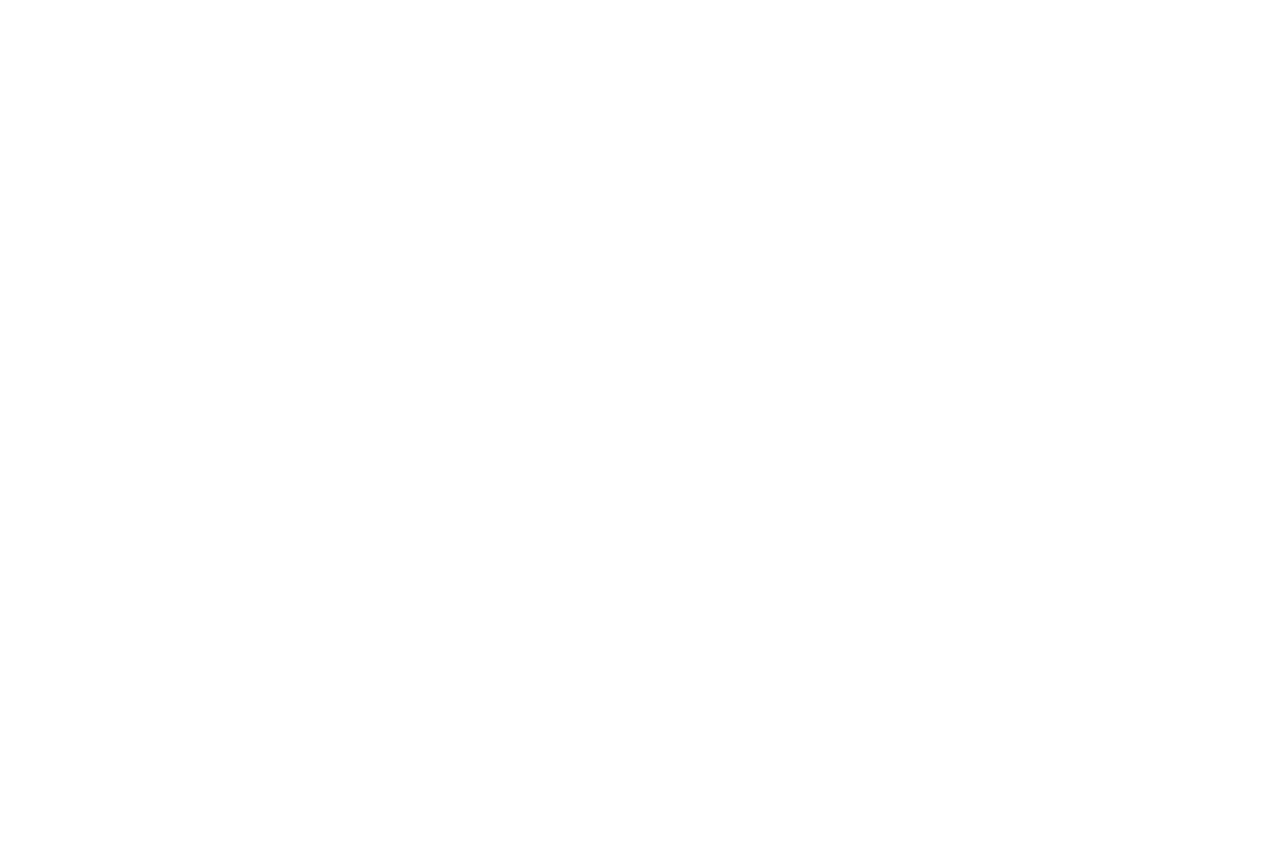
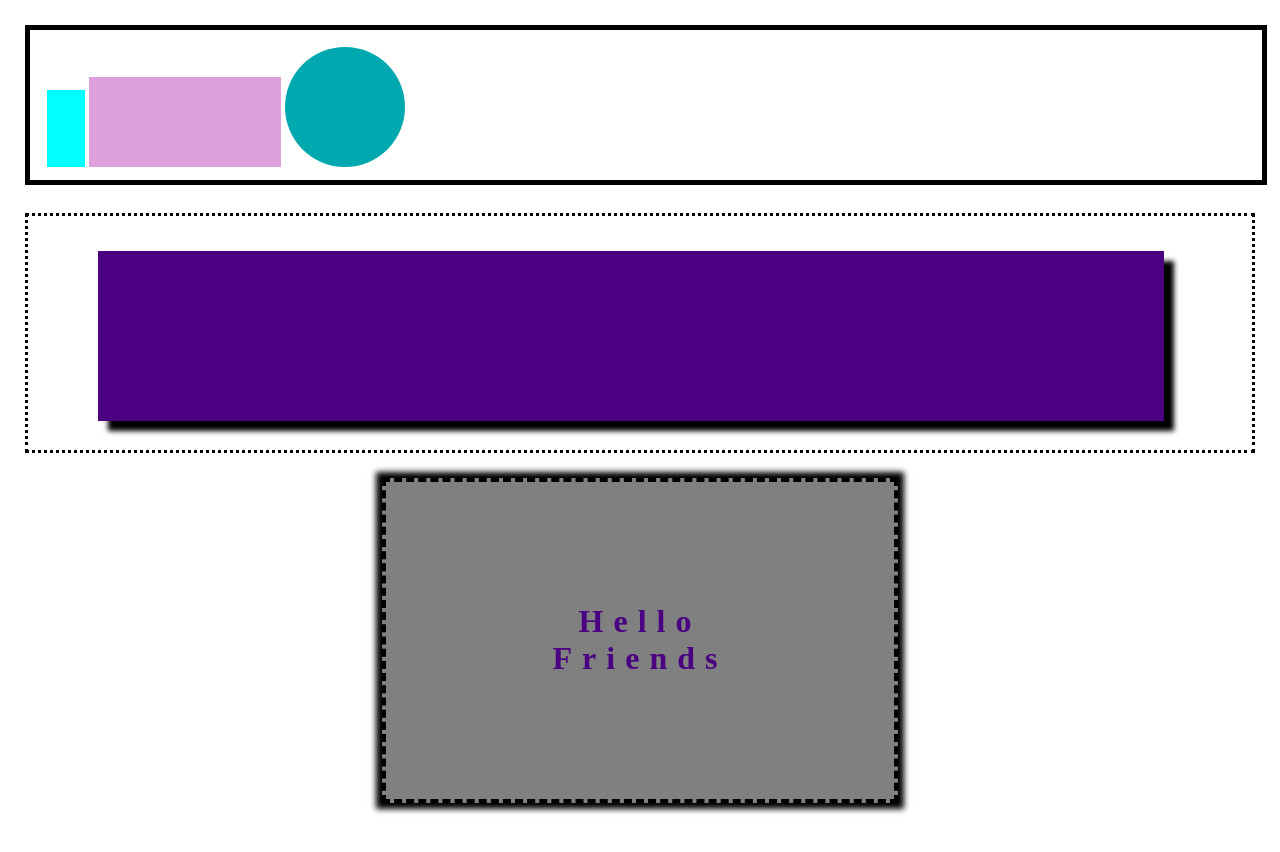
Before and after one commit to aysagrabert/new-html-css, a plain HTML site: page second/index.html in a window 1280 px wide. Before the commit the page ends 800 px from the top, so only its background shows below. Drawn offline with Linux system fonts and the light colour scheme.

Commit message:
finished html-css afternoon

```diff
--- a/first/index.css
+++ b/first/index.css
@@ -0,0 +1,25 @@
+body {
+    height: 100%;
+    width: 100%;
+    background-color: whitesmoke
+}
+.top-box{
+    height: 145px;
+    width: auto;
+    background-color: black;
+
+}
+
+.middle-box{
+    background-color: white;
+    margin: 0 auto;
+    height: 66vh;
+    width: 80%;
+}
+
+.bottom-box{
+    height: 150px;
+    width: 80%;
+    background-color: black;
+    margin-left: 10%;
+}
--- a/first/index.html
+++ b/first/index.html
@@ -1 +1,14 @@
 <!-- Put your HTML HERE, make sure to connect your index.css sheet -->
+<!DOCTYPE html>
+<html lang="en">
+<head>
+    <meta charset="UTF 8">
+    <title>HTML-CSS-afternoon-1</title>
+    <link rel="stylesheet" href="index.css" />
+</head>
+<body>
+    <div class="top-box"></div>
+    <div class="middle-box"></div>
+    <div class="bottom-box"></div>
+</body>
+</html>
--- a/second/index.css
+++ b/second/index.css
@@ -0,0 +1,66 @@
+body {
+    margin: 0;
+    padding: 25px;
+  }
+  .container-one{
+      height: 20vh;
+      width: 97vw;
+      border: 5px solid black;
+      padding: 17px;
+      box-sizing: border-box;
+
+  }
+  .small-rectangle{
+      height: 6vw;
+      width: 3vw;
+      background-color: aqua;
+      display: inline-block;
+  }
+  .small-square{
+    height: 7vw;
+    width: 15vw;
+    background-color: plum;
+    display: inline-block;
+  }
+  .small-circle{
+    width: 120px;
+    height: 120px;
+    border-radius: 50%;
+    display: inline-block;
+    background-color: rgb(0, 169, 175);
+}
+
+.container-two{
+    width: 100%;
+    height: 30vh;
+    border: 3.5px dotted black;
+    padding: 20px;
+    box-sizing: border-box;
+    margin-top: 28px;
+  }
+
+  .big-rectangle{
+      width: 90%;
+      height: 170px;
+      background-color: indigo;
+      margin-left: 50px;
+      margin-top: 15px;
+      box-shadow: 10px 10px 5px 0px black;
+  }
+
+  .container-three{
+    width: 25%;
+    border: 4px dashed black;
+    margin: 25px auto;
+    padding: 100px;
+    background-color: grey;
+    box-shadow: 0px 0px 6px 6px
+}
+
+.container-three h1{
+    width: 100%;
+    text-align: center;
+    color: indigo;
+    letter-spacing: 10px;
+
+}
--- a/second/index.html
+++ b/second/index.html
@@ -1 +1,25 @@
 <!-- Put your HTML HERE, make sure to connect your index.css sheet -->
+<!DOCTYPE html>
+<html lang="en">
+<head>
+    <meta charset="UTF 8">
+    <title>HTML-CSS-afternoon-2</title>
+    <link rel="stylesheet" href="index.css" />
+</head>
+
+<body>
+    <div class="container-one">
+    <div class="small-rectangle"></div>
+    <div class="small-square"></div>
+    <div class="small-circle"></div>
+    </div>
+
+    <div class="container-two">
+        <div class="big-rectangle"></div>
+    </div>
+
+    <div class="container-three">
+        <h1>Hello Friends</h1>
+    </div>
+</body>
+</html>
--- a/third/index.css
+++ b/third/index.css
@@ -0,0 +1,50 @@
+body, html {
+    margin: 0;
+    padding: 0;
+}
+
+.row{
+    width: 100%;
+    height: 120px;
+}
+
+.row-words{
+    width: 100%;
+    height: 300px;
+}
+
+.row-one{
+    padding: 25px;
+    box-sizing: border-box;
+    background-color: black;
+}
+
+.row-1-box{
+    width: 70px;
+    height: 70px;
+    background-color: blueviolet
+}
+
+.row-two{
+    box-sizing: border-box;
+    background-color: rgb(255, 255, 255);
+    padding: 25px;
+    text-align: center;
+
+}
+
+.row-three{
+    background-color: black
+}
+
+.row-four{
+    background-color: indigo
+}
+
+.row-five{
+    background-color: rgb(109, 109, 109)
+}
+
+.row-six{
+    background-color: rgb(130, 91, 167)
+}
```
Also changed, not shown: third/index.html (+30 -0 lines).
